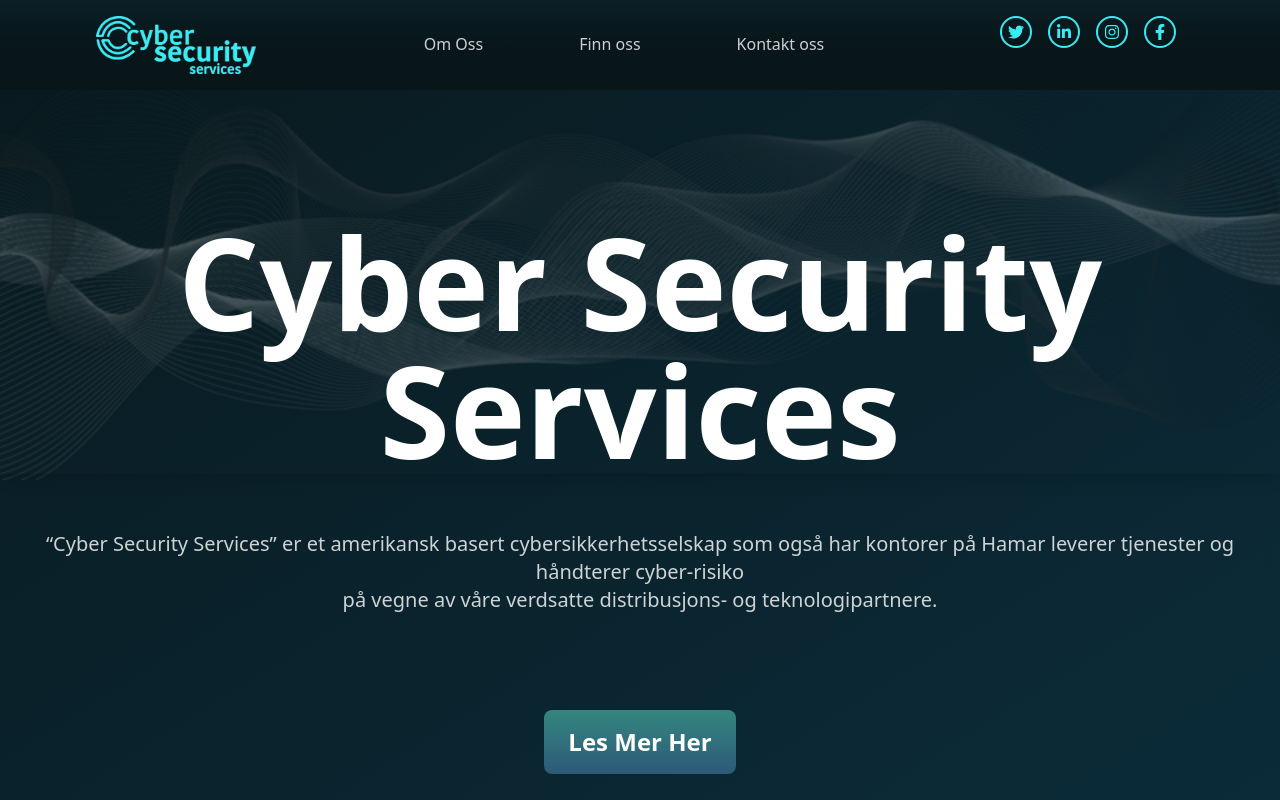
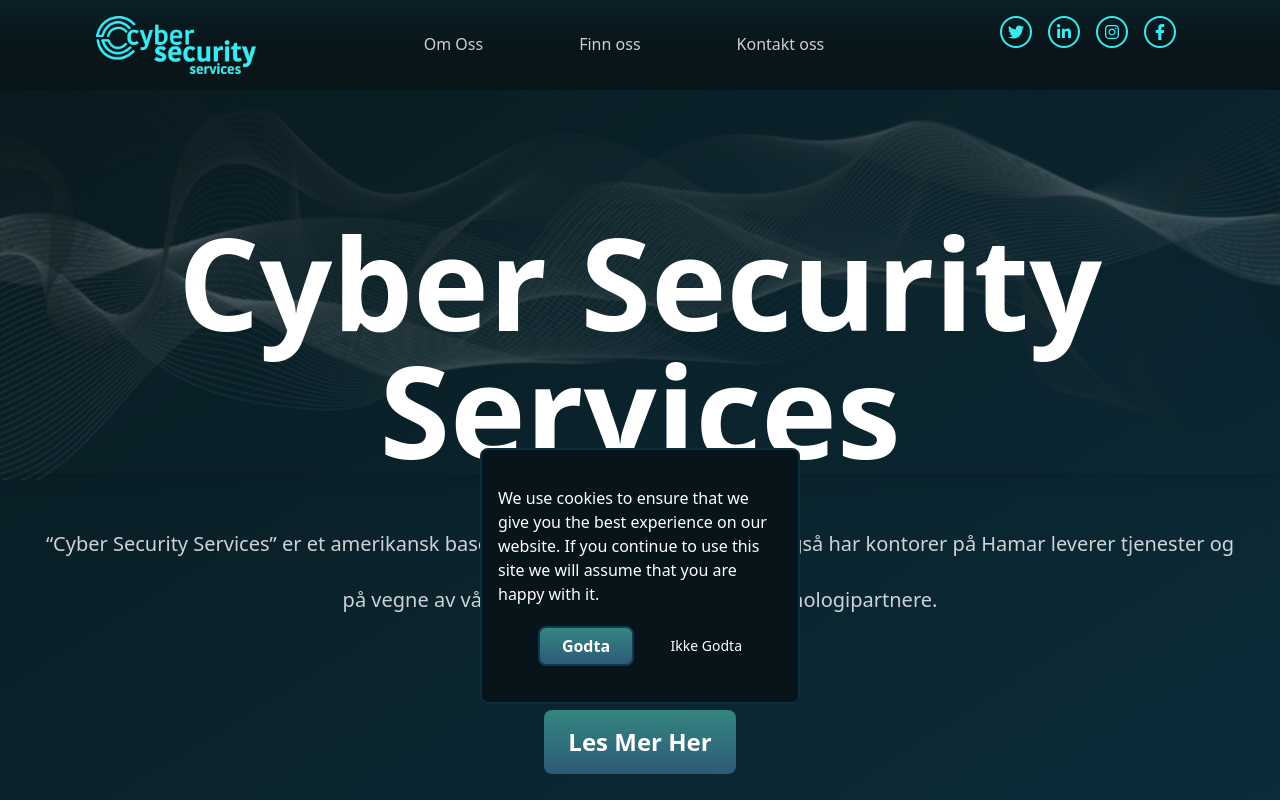
Before and after one commit to BrageHage/CyberSecurityServices, a React (Vite) app in the folder CyberSecurityServices/: page / in a window 1280 px wide. Built offline with nearby package versions, Linux system fonts and the light colour scheme.

Commit message:
Lagt til cookies som bare legger til en false i localstorage

```diff
--- a/CyberSecurityServices/src/App.tsx
+++ b/CyberSecurityServices/src/App.tsx
@@ -5,6 +5,8 @@ import { SiHackaday } from "react-icons/si";
 import { MdOutlineSecurity } from "react-icons/md";
 import EmployeeCard from "./components/Employee";
 import { Map } from "./components/MapComponent";
+import CookieComponent from "./components/CookieComponent";
+import { useState } from "react";
 
 const handleScroll = () => {
   const element = document.getElementById("cardSection");
@@ -108,6 +110,7 @@ function App() {
       <div className="md:mt-20 mt-0">
         <Map />
       </div>
+      <CookieComponent />
     </div>
   );
 }
--- a/CyberSecurityServices/src/Layout/footer.tsx
+++ b/CyberSecurityServices/src/Layout/footer.tsx
@@ -26,14 +26,9 @@ const Footer = () => {
           <p className="text-MainText opacity-50">Partnere</p>
         </div>
         <div className="flex flex-col space-y-2">
-          <h2 className="text-2xl text-MainText font-semibold">Kontakt oss</h2>
-          <p className="text-MainText opacity-50">
-            Adresse: Satkhira, Kalihanj, BD
-          </p>
-          <p className="text-MainText opacity-50">
-            Email: aburaihan.it009@gmail.com
-          </p>
-          <p className="text-MainText opacity-50">Telefon: +880 1715-662-988</p>
+          <h2 className="text-2xl text-MainText font-semibold">
+            <a href="/kontakt">Kontakt oss</a>
+          </h2>
         </div>
         <div>
           <h2 className="text-2xl text-MainText font-semibold">Finn oss</h2>
--- a/CyberSecurityServices/src/Layout/header.tsx
+++ b/CyberSecurityServices/src/Layout/header.tsx
@@ -1,6 +1,6 @@
 import { FaTwitter } from "react-icons/fa6";
 import Logo from "../assets/LogoMain.png";
-import "../index.css";
+import "../Styles/index.css";
 import { FaFacebookF, FaInstagram, FaLinkedinIn } from "react-icons/fa";
 import { handleClickUrl } from "../Functions/utils";
 
--- a/CyberSecurityServices/src/Layout/index.tsx
+++ b/CyberSecurityServices/src/Layout/index.tsx
@@ -1,6 +1,6 @@
 import { Outlet } from "react-router-dom";
 import Header from "./header";
-import "../index.css";
+import "../Styles/index.css";
 import Waves from "../assets/waves.png";
 import Footer from "./footer";
 const Layout = () => {
--- a/CyberSecurityServices/src/components/Card.tsx
+++ b/CyberSecurityServices/src/components/Card.tsx
@@ -27,12 +27,15 @@ const Card = ({ title, description, icon, url }: Props) => {
         {description}
       </p>
       <div className="text-MainButton flex px-4 text-base opacity-80 text-start justify-between mt-auto mb-5">
-        <a onClick={handleClickLink} className="hover:scale-110">
+        <a
+          onClick={handleClickLink}
+          className="hover:scale-110 transition-all duration-300 ease-in-out"
+        >
           Les mer
         </a>
         <FaArrowRight
           onClick={handleClickLink}
-          className="text-SecondButton mt-1 w-5 hover:scale-110"
+          className="text-SecondButton mt-1 w-5 hover:scale-110 transition-all duration-300 ease-in-out"
         />
       </div>
     </div>
--- /dev/null
+++ b/CyberSecurityServices/src/components/CookieComponent.tsx
@@ -0,0 +1,49 @@
+import { useEffect, useState } from "react";
+
+const CookieComponent = () => {
+  const [acceptCookie, setAcceptCookie] = useState(false);
+  const handleCookie = () => {
+    if (!acceptCookie) {
+      localStorage.setItem("cookie", "true");
+      setAcceptCookie(true);
+    }
+  };
+  useEffect(() => {
+    if (localStorage.getItem("cookie")) {
+      setAcceptCookie(true);
+    }
+  }, []);
+
+  if (acceptCookie) {
+    return null;
+  } else {
+    return (
+      <div className="flex flex-col justify-center w-80 h-64 bg-gradient-to- from bg-MainBackground to-SecondaryBackground rounded-lg border-ThirdBackground border-2 m-4 text-MainText z-20 sticky bottom-24">
+        <div className="px-4">
+          <p className="text-start mb-5">
+            We use cookies to ensure that we give you the best experience on our
+            website. If you continue to use this site we will assume that you
+            are happy with it.
+          </p>
+          <div className="flex w-full justify-between px-10">
+            <button
+              onClick={handleCookie}
+              className="flex justify-center items-center text-center border-2 border-ForthBackground bg-gradient-to-t from-SecondGradient to-FirstGradient text-MainText font-bold rounded-lg w-24 h-10 hover:bg-SecondButton hover:scale-110 border-SecondButton transition-all duration-300 ease-in-out"
+            >
+              <p>Godta</p>
+            </button>
+
+            <button
+              onClick={handleCookie}
+              className="hover:scale-110 transition-all duration-300 ease-in-out text-sm"
+            >
+              Ikke Godta
+            </button>
+          </div>
+        </div>
+      </div>
+    );
+  }
+};
+
+export default CookieComponent;
--- a/CyberSecurityServices/src/components/MapComponent.tsx
+++ b/CyberSecurityServices/src/components/MapComponent.tsx
@@ -1,7 +1,7 @@
 import { MapContainer, TileLayer, Marker, Popup } from "react-leaflet";
 import "leaflet/dist/leaflet.css";
 import LogoMain from "../assets/LogoMain.png";
-import "../index.css";
+import "../Styles/index.css";
 
 export function Map() {
   return (
--- a/CyberSecurityServices/src/main.tsx
+++ b/CyberSecurityServices/src/main.tsx
@@ -2,7 +2,7 @@ import React from "react";
 import ReactDOM from "react-dom/client";
 import { BrowserRouter, Routes, Route } from "react-router-dom";
 import App from "./App.tsx";
-import "./index.css";
+import "./Styles/index.css";
 import Layout from "./Layout/index.tsx";
 
 ReactDOM.createRoot(document.getElementById("root")!).render(
```
Also changed, not shown: CyberSecurityServices/src/Styles/index.css (renamed from CyberSecurityServices/src/index.css), CyberSecurityServices/src/Styles/test.css (renamed from CyberSecurityServices/src/test.css).
